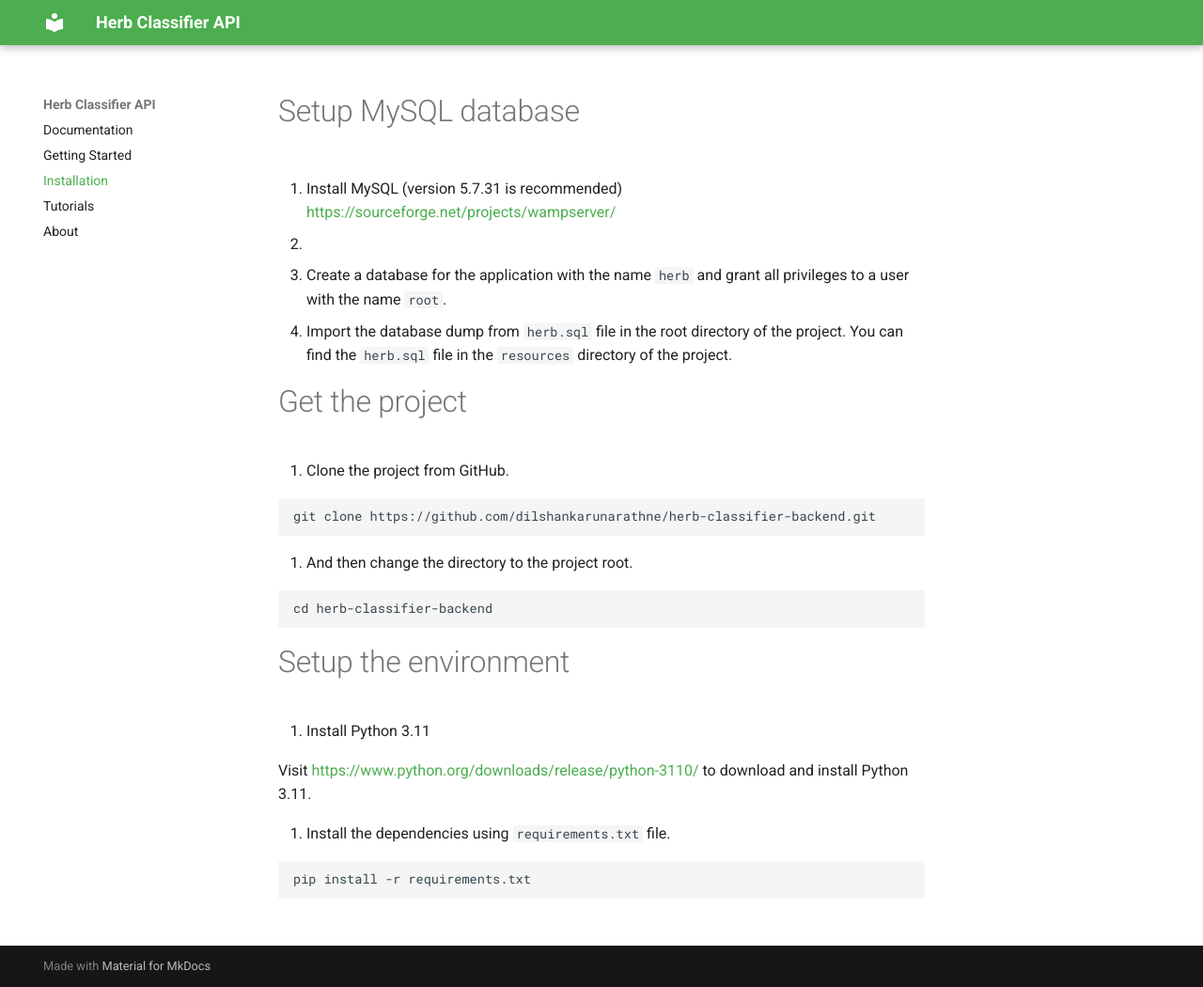
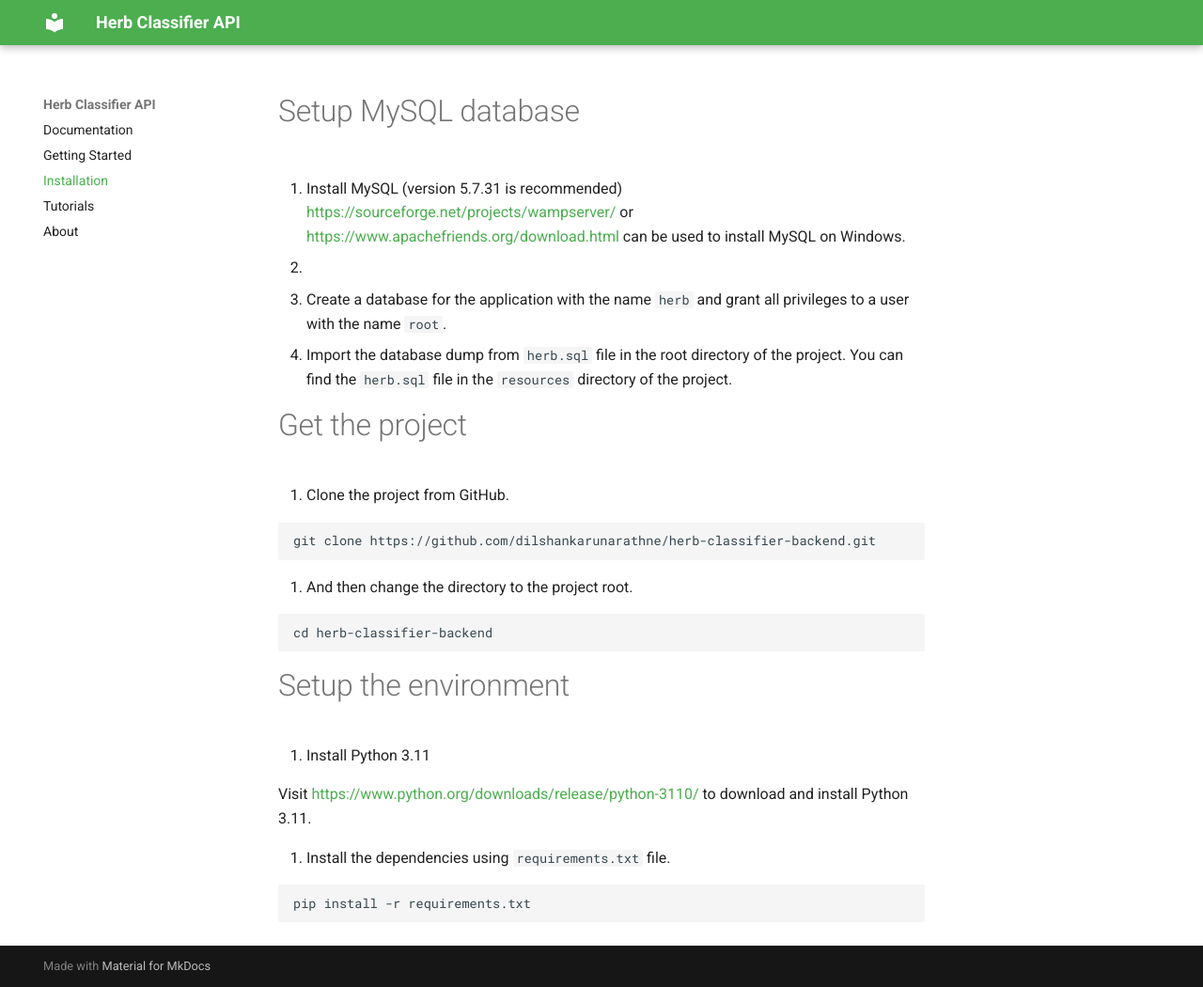
Before and after one commit to dilshankarunarathne/herb-classifier-backend, an MkDocs documentation site: the page built from docs/installation.md, in a window 1280 px wide and 1050 px high. Shown: the whole window at 94% size. Built offline with MkDocs 1.6.1 and Material for MkDocs 9.7.7, drawn with Linux system fonts in a browser that asks for light colours.

Commit message:
Update installation.md

```diff
--- a/docs/installation.md
+++ b/docs/installation.md
@@ -1,7 +1,7 @@
 # Setup MySQL database
 
 1. Install MySQL (version 5.7.31 is recommended)
-[https://sourceforge.net/projects/wampserver/](WAMP)
+[https://sourceforge.net/projects/wampserver/](WAMP) or [https://www.apachefriends.org/download.html](XAMPP) can be used to install MySQL on Windows.
 
 2.
 
```
